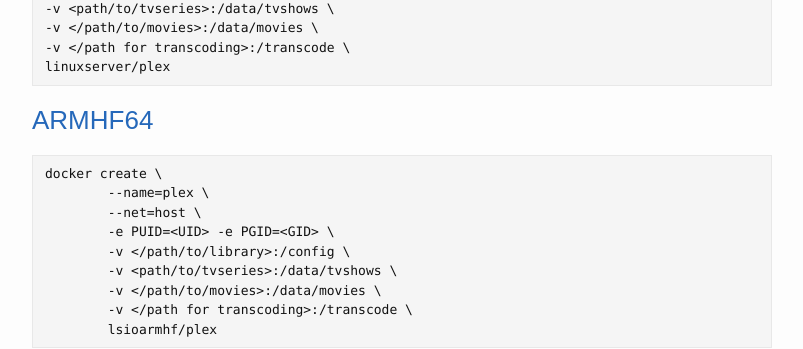
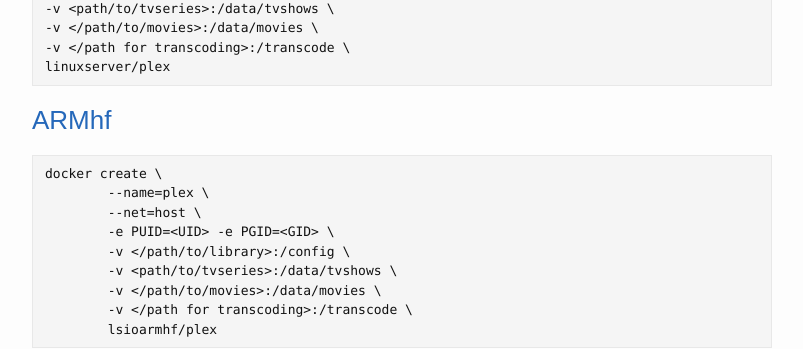
Before and after one commit to RagingTiger/RagingTiger.github.io, a Jekyll site: the page built from _posts/2018-11-23-docker-plex-media-server.md, in a window 1280 px wide. Shown: the part 695-1044 px from the top of the page, without its empty margins (238-1041 px from the left). Built offline with Jekyll 4.4.1, drawn with Linux system fonts in a browser that asks for light colours.

Commit message:
Fixed some small issues

````diff
--- a/_posts/2018-11-23-docker-plex-media-server.md
+++ b/_posts/2018-11-23-docker-plex-media-server.md
@@ -30,7 +30,7 @@ docker create \
 linuxserver/plex
 ```
 
-### <a name="armhf"></a> [ARMHF64](#toc)
+### <a name="armhf"></a> [ARMhf](#toc)
 ```
 docker create \
 	--name=plex \
@@ -45,4 +45,4 @@ docker create \
 
 ## <a name="references"></a> [References](#toc)
 [^fn1]: [Dockerized Plex AMD64](https://github.com/linuxserver/docker-plex)
-[^fn2]: [Dockerized Plex ARMHF64](https://github.com/linuxserver/docker-plex-armhf)
+[^fn2]: [Dockerized Plex ARMhf](https://github.com/linuxserver/docker-plex-armhf)
````
Also changed, not shown: other parts of _posts/2018-11-23-docker-plex-media-server.md (+1 -1 lines).
